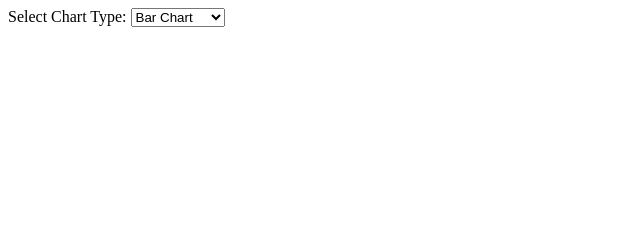
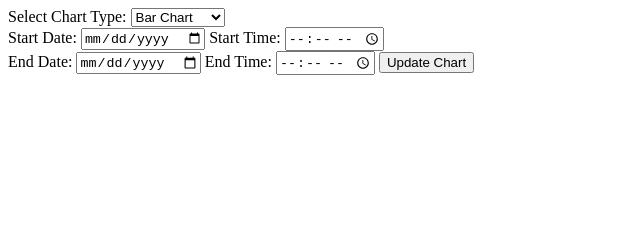
Before and after one commit to kikani-parth/Ventilation_System, a website: page public/charts.html in a window 1280 px wide. Shown: the whole page, without its empty margins (0-640 px from the left). Drawn offline with nearby package versions, Linux system fonts and the light colour scheme.

Commit message:
added chart, date & time, and 'update chart' button

```diff
--- a/public/charts.html
+++ b/public/charts.html
@@ -17,6 +17,22 @@
 </div>
 
 <div>
+    <!-- Date and time input fields for selecting time range -->
+    <label for="startDate">Start Date:</label>
+    <input type="date" id="startDate">
+    <label for="startTime">Start Time:</label>
+    <input type="time" id="startTime">
+    <br>
+    <label for="endDate">End Date:</label>
+    <input type="date" id="endDate">
+    <label for="endTime">End Time:</label>
+    <input type="time" id="endTime">
+
+    <!-- Button to update the chart based on the selected time range -->
+    <button id="updateChart">Update Chart</button>
+</div>
+
+<div>
     <canvas id="chartId"></canvas>
 </div>
 <script src="https://cdn.jsdelivr.net/npm/chart.js"></script>
```
